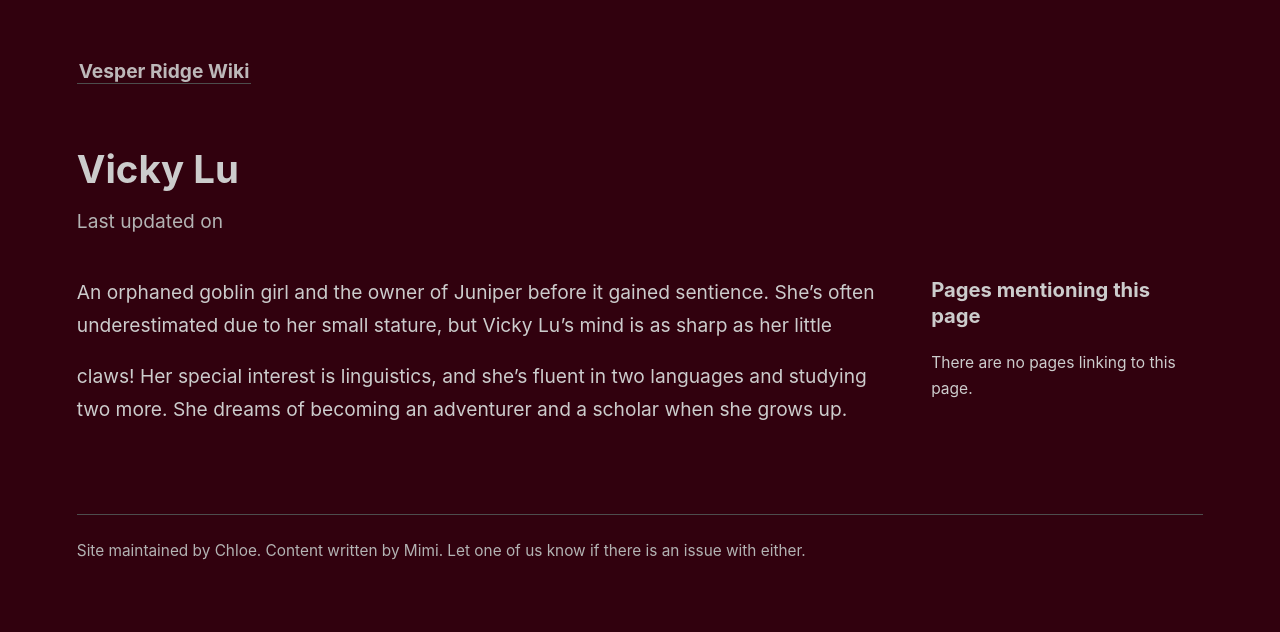
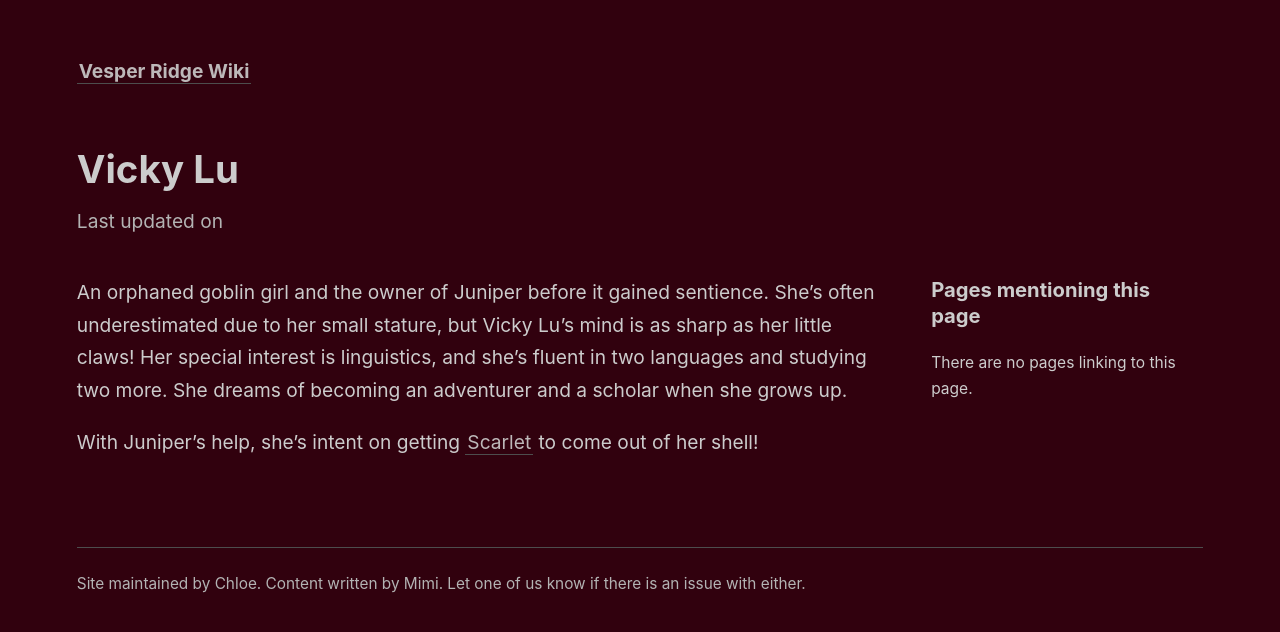
Before and after one commit to walcutt/vesper-ridge-wiki, a Jekyll site: the page built from _notes/vesper-ridge-wiki/_public/V/Vicky Lu.md, in a window 1280 px wide. Shown: the top 632 px of the page. Built offline with Jekyll 4.4.1, drawn with Linux system fonts in a browser that asks for light colours.

Commit message:
Update B8

```diff
--- a/_notes/vesper-ridge-wiki/_public/V/Vicky Lu.md
+++ b/_notes/vesper-ridge-wiki/_public/V/Vicky Lu.md
@@ -2,6 +2,6 @@
 title: Vicky Lu
 ---
 
-An orphaned goblin girl and the owner of Juniper before it gained sentience. She’s often underestimated due to her small stature, but Vicky Lu’s mind is as sharp as her little
+An orphaned goblin girl and the owner of Juniper before it gained sentience. She’s often underestimated due to her small stature, but Vicky Lu’s mind is as sharp as her little claws! Her special interest is linguistics, and she’s fluent in two languages and studying two more. She dreams of becoming an adventurer and a scholar when she grows up.
 
-claws! Her special interest is linguistics, and she’s fluent in two languages and studying two more. She dreams of becoming an adventurer and a scholar when she grows up.
+With Juniper’s help, she’s intent on getting [[Scarlet]] to come out of her shell!
```
Also changed, not shown: _notes/vesper-ridge-wiki/_public/B/Bogart Manor.md (added, +5 -0 lines), _notes/vesper-ridge-wiki/_public/C/Calix Hypatia.md (+1 -1 lines), _notes/vesper-ridge-wiki/_public/D/The Delving Guild.md (+2 -0 lines), _notes/vesper-ridge-wiki/_public/E/Doctor Estelle Hawthorne.md (added, +9 -0 lines), _notes/vesper-ridge-wiki/_public/H/House Hypatia.md (+2 -0 lines), _notes/vesper-ridge-wiki/_public/S/Sunset Coal Mine.md (added, +7 -0 lines).
